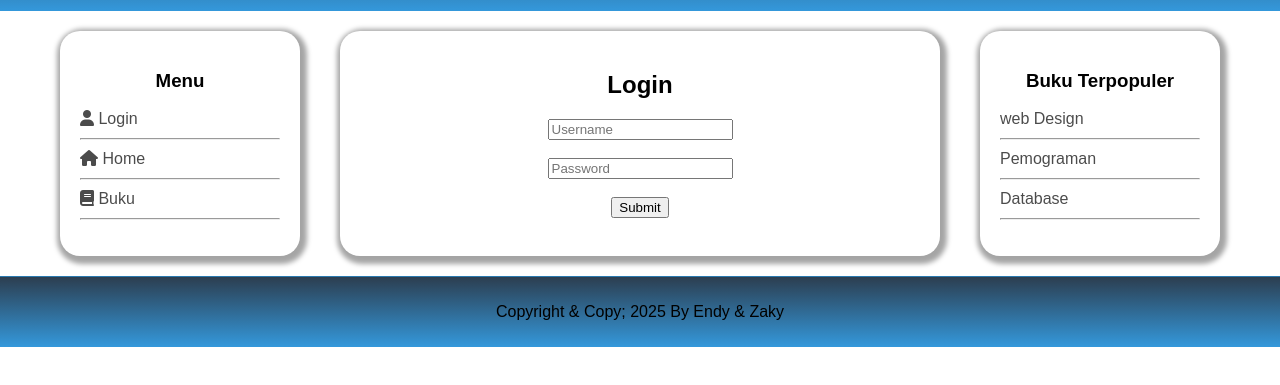
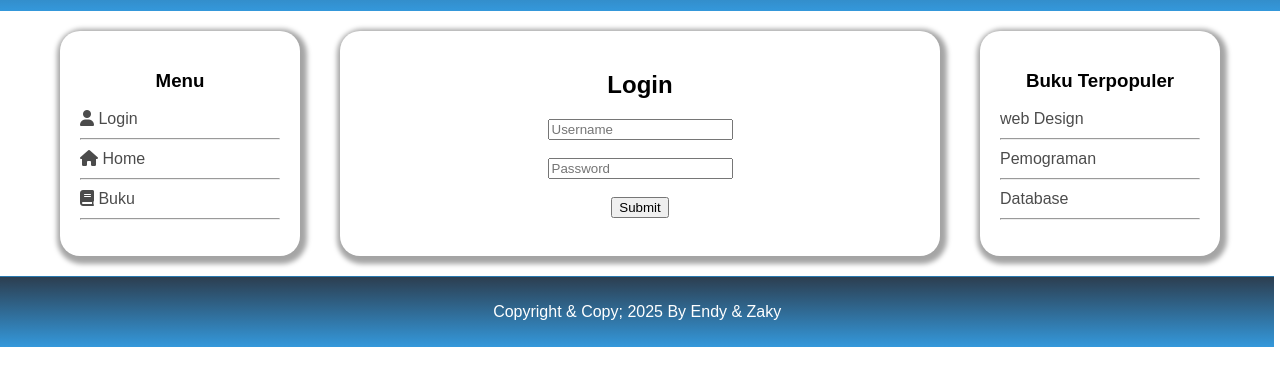
Before and after one commit to ENDY1807/WebKelompok, a plain HTML site: page index.html in a window 1280 px wide. Shown: the part 89-474 px from the top of the page. Drawn offline with Linux system fonts and the light colour scheme.

Commit message:
Update projek.css

```diff
--- a/projek.css
+++ b/projek.css
@@ -122,8 +122,11 @@ body {
     padding: 10px;
     border-top: 1px solid rgba(0, 0, 0, 0.2);
     position: inherit;
+    left: 0;
     bottom: 0;
-    left: 0;
+    width: 98%;
+    color: white;
+    text-align: center;
 }
 
 @media screen and (max-width: 900px) {
```
